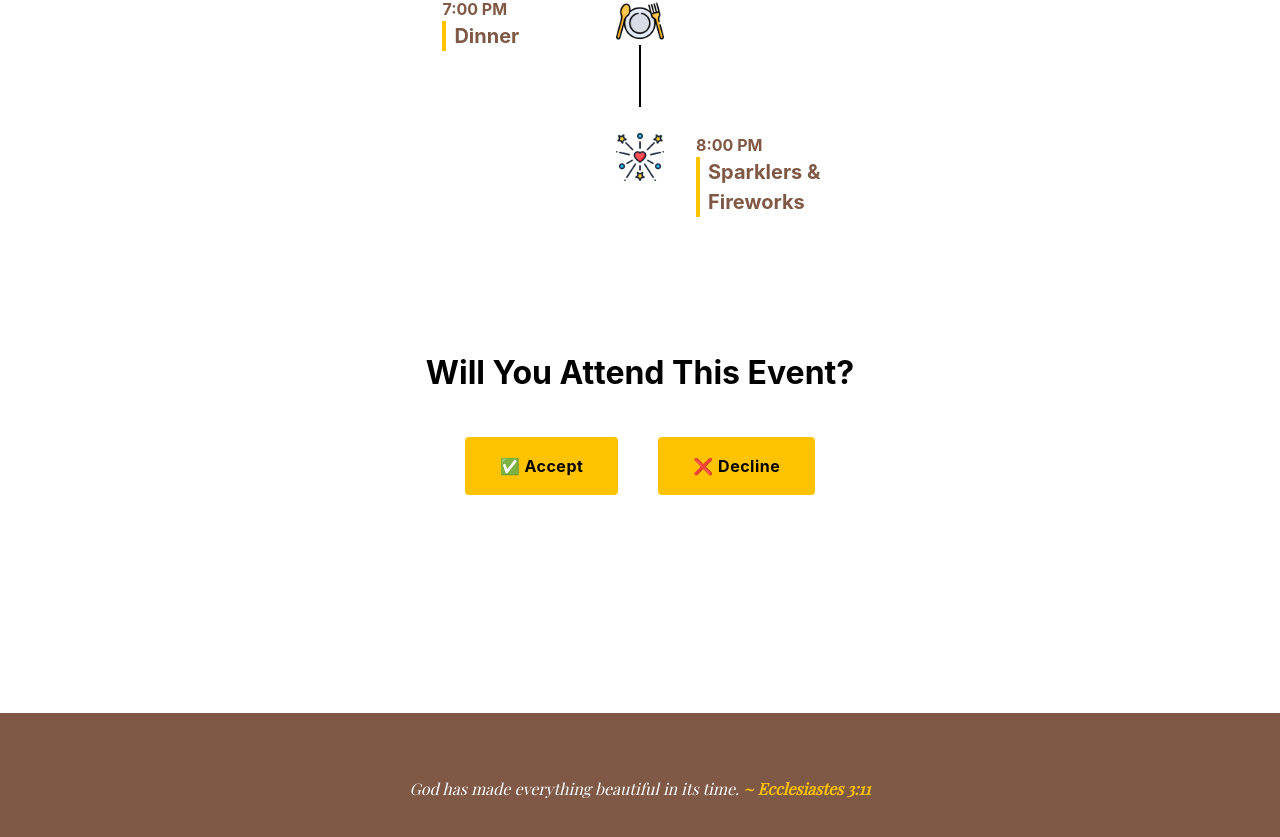
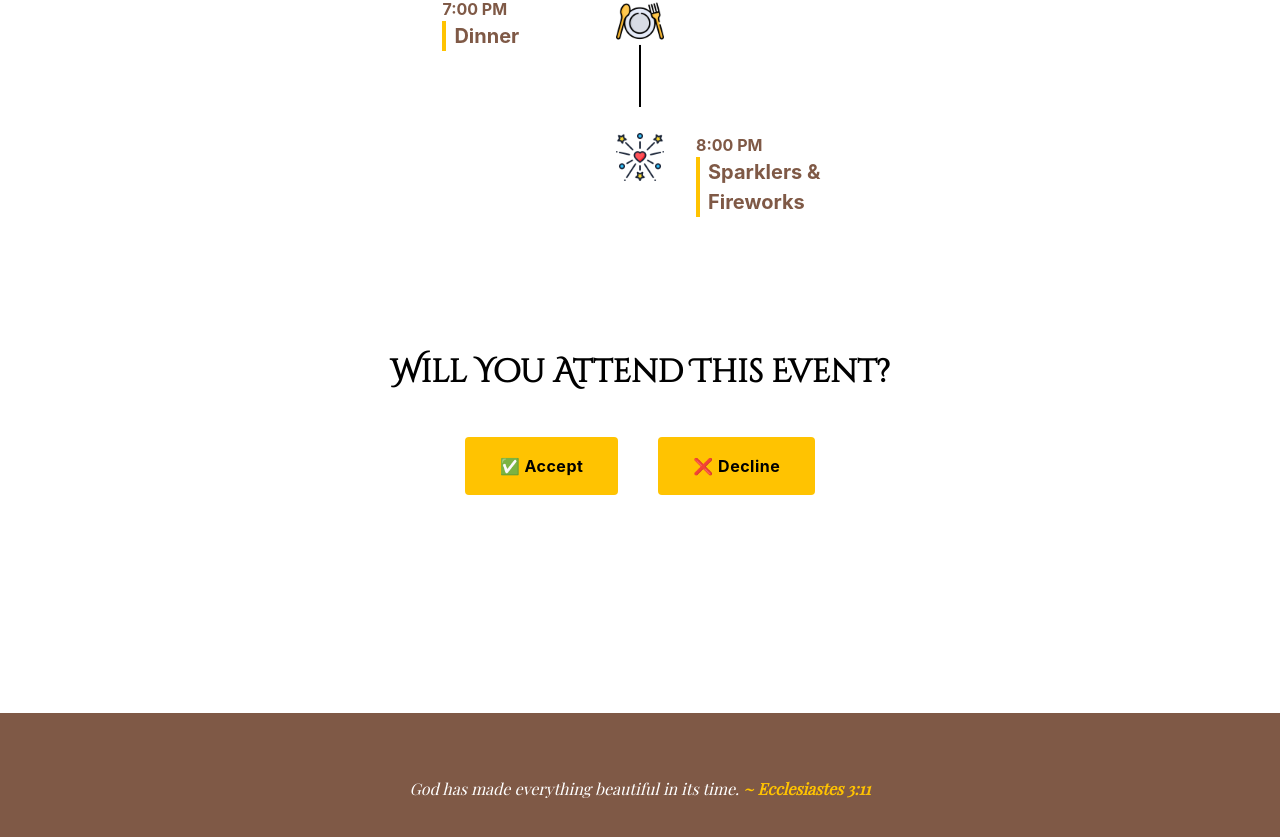
Before and after one commit to Keemchard/Wedding-Invitation, a React (Create React App) app: page / in a window 1280 px wide. Shown: the part 2325-3162 px from the top of the page. Built offline with nearby package versions, Linux system fonts and the light colour scheme; no server answers; a web font is replaced by a local one.

Commit message:
update form title question

```diff
--- a/src/pages/main-page/sections/Section5.tsx
+++ b/src/pages/main-page/sections/Section5.tsx
@@ -30,7 +30,7 @@ const Section5: FC<Prop> = ({ section5Ref }) => {
     >
       <div className="guest-form-con p-[20px]">
         <div>
-          <p className="text-[2rem] font-bold text-center">
+          <p className="head-text text-[2rem] font-bold text-center">
             Will You Attend This Event?
           </p>
         </div>
```
